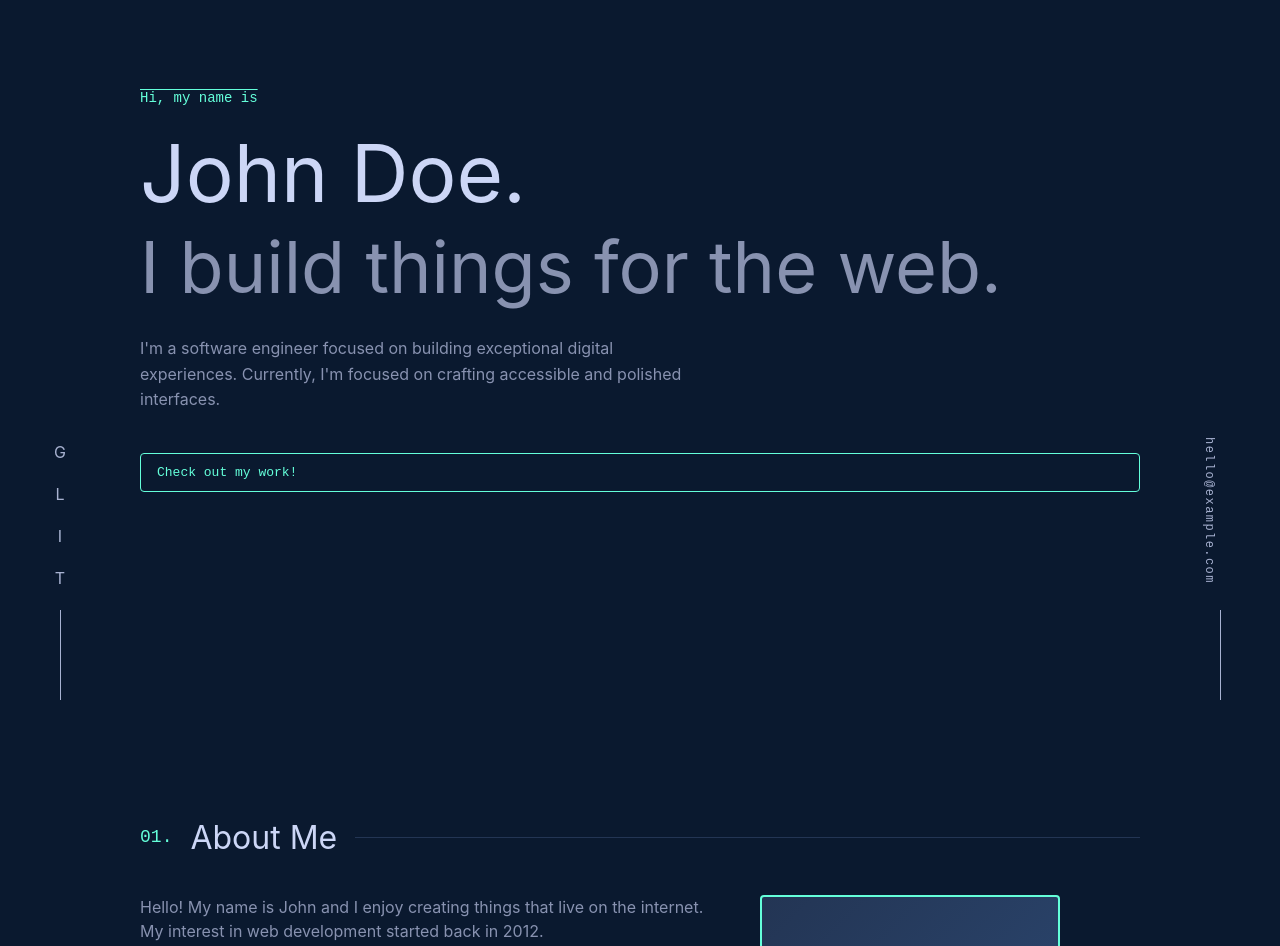
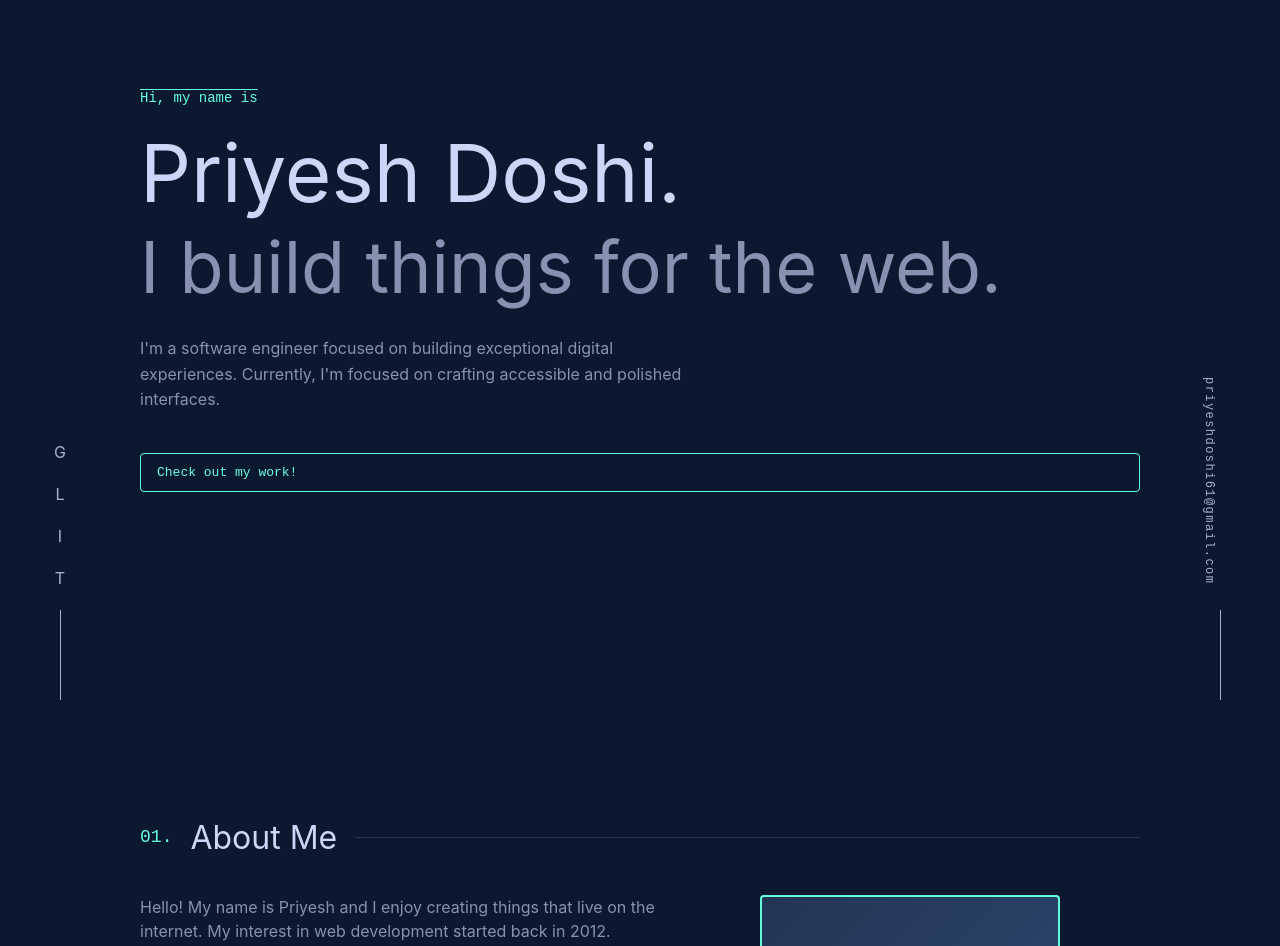
Before and after one commit to Priyesh1994/portfolio, a Next.js app: page / in a window 1280 px wide. Shown: the part 100-1046 px from the top of the page. Built offline with nearby package versions, Linux system fonts and the light colour scheme.

Commit message:
Static changes

```diff
--- a/app/components/email-rail.tsx
+++ b/app/components/email-rail.tsx
@@ -1,7 +1,7 @@
 export function EmailRail() {
   return (
     <aside className="right-rail" aria-label="Email">
-      <a href="mailto:hello@example.com">hello@example.com</a>
+      <a href="mailto:priyeshdoshi61@gmail.com">priyeshdoshi61@gmail.com</a>
     </aside>
   );
 }
--- a/app/components/sections/about-section.tsx
+++ b/app/components/sections/about-section.tsx
@@ -5,7 +5,7 @@ export function AboutSection() {
       <div className="about-grid">
         <div>
           <p>
-            Hello! My name is John and I enjoy creating things that live on the internet. My
+            Hello! My name is Priyesh and I enjoy creating things that live on the internet. My
             interest in web development started back in 2012.
           </p>
           <p>
--- a/app/components/sections/contact-section.tsx
+++ b/app/components/sections/contact-section.tsx
@@ -7,7 +7,7 @@ export function ContactSection() {
         I&apos;m currently open to new opportunities. My inbox is always open, whether you have a
         question or just want to say hi.
       </p>
-      <a className="cta-btn" href="mailto:hello@example.com">
+      <a className="cta-btn" href="mailto:priyeshdoshi61@gmail.com">
         Say Hello
       </a>
     </section>
--- a/app/components/sections/hero-section.tsx
+++ b/app/components/sections/hero-section.tsx
@@ -2,7 +2,7 @@ export function HeroSection() {
   return (
     <section id="hero" className="hero">
       <p className="overline">Hi, my name is</p>
-      <h1>John Doe.</h1>
+      <h1>Priyesh Doshi.</h1>
       <h2>I build things for the web.</h2>
       <p className="intro">
         I&apos;m a software engineer focused on building exceptional digital experiences. Currently,
```
